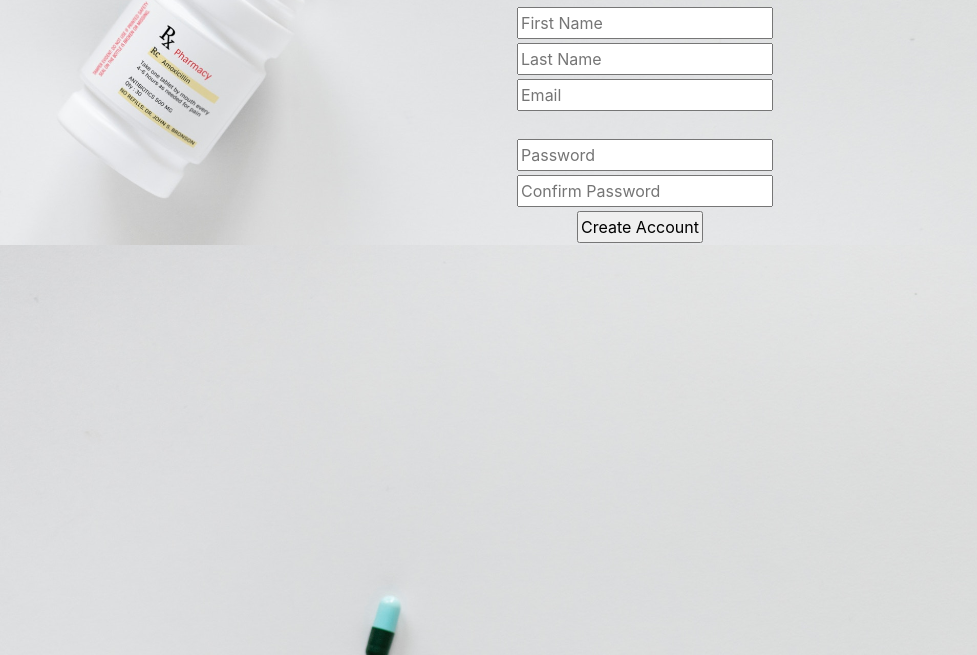
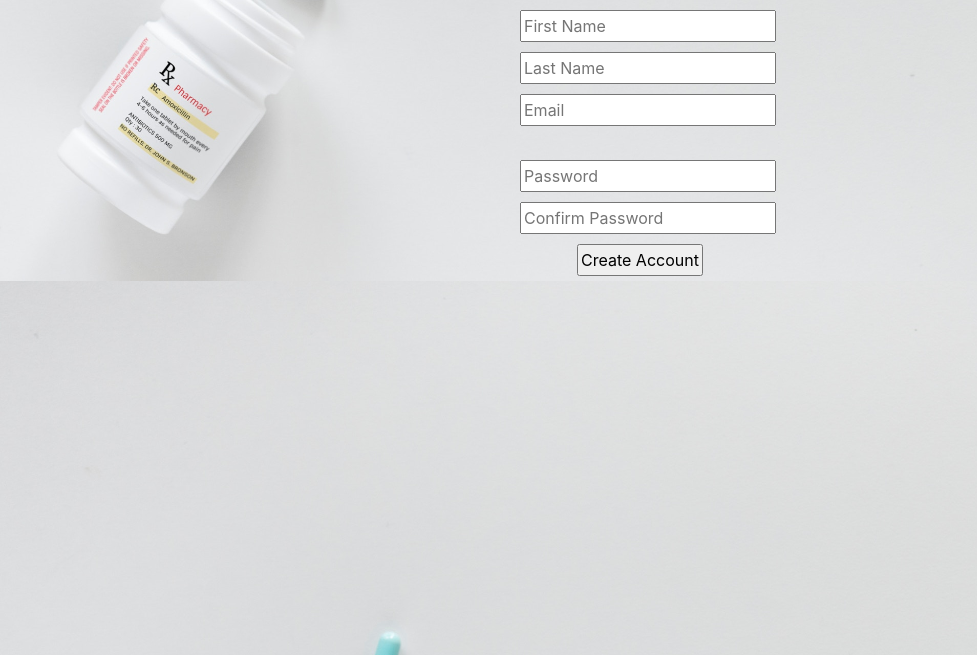
Before and after one commit to CiaraSouthgate/MedManager, a plain HTML site: page signup_page.html in a window 1280 px wide. Shown: the part 145-800 px from the top of the page, without its empty margins (0-977 px from the left). Drawn offline with nearby package versions, Linux system fonts and the light colour scheme.

Commit message:
fixed whitespace

```diff
--- a/signup_page.html
+++ b/signup_page.html
@@ -23,11 +23,10 @@
             border: 0;
           }
           input {
-                margin: 2px;
+            margin: 5px;
             padding: 2px;
           }
         </style>
-
   </head>
   <body class="login">
     <div id="main">
@@ -44,7 +43,6 @@
         </form>
       </fieldset>
     </div>
-
   </body>
   <script src="https://code.jquery.com/jquery-3.3.1.slim.min.js"></script>
   <script src="https://cdnjs.cloudflare.com/ajax/libs/popper.js/1.14.3/umd/popper.min.js"></script>
```
Lines whose indentation alone changed are shown as unchanged.
